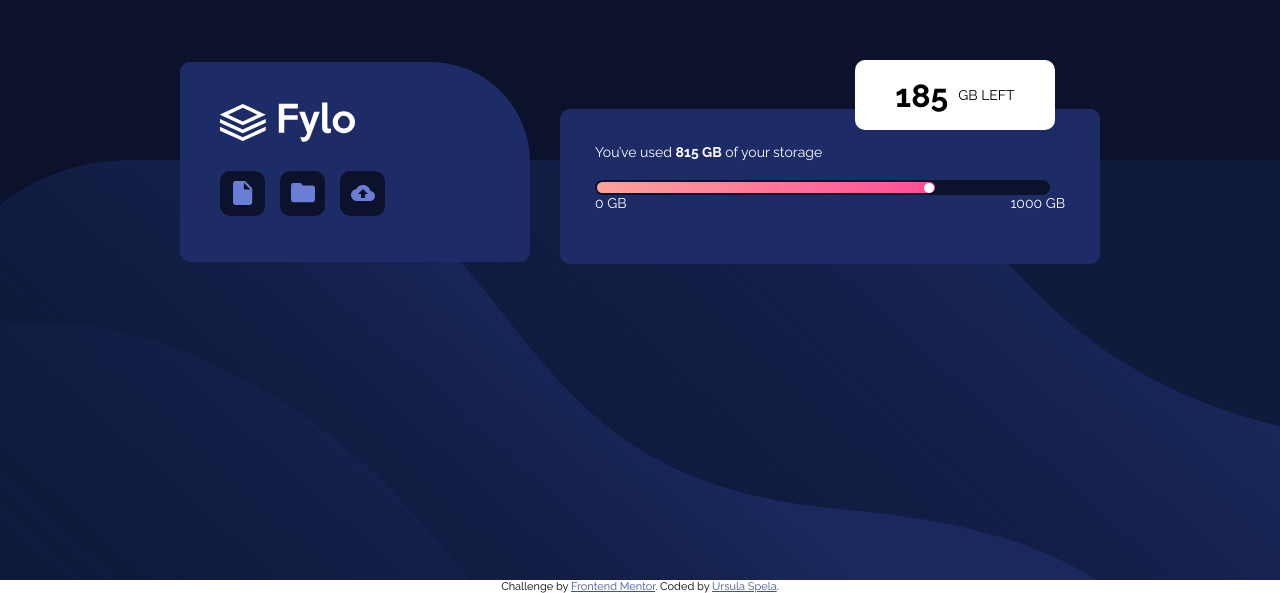
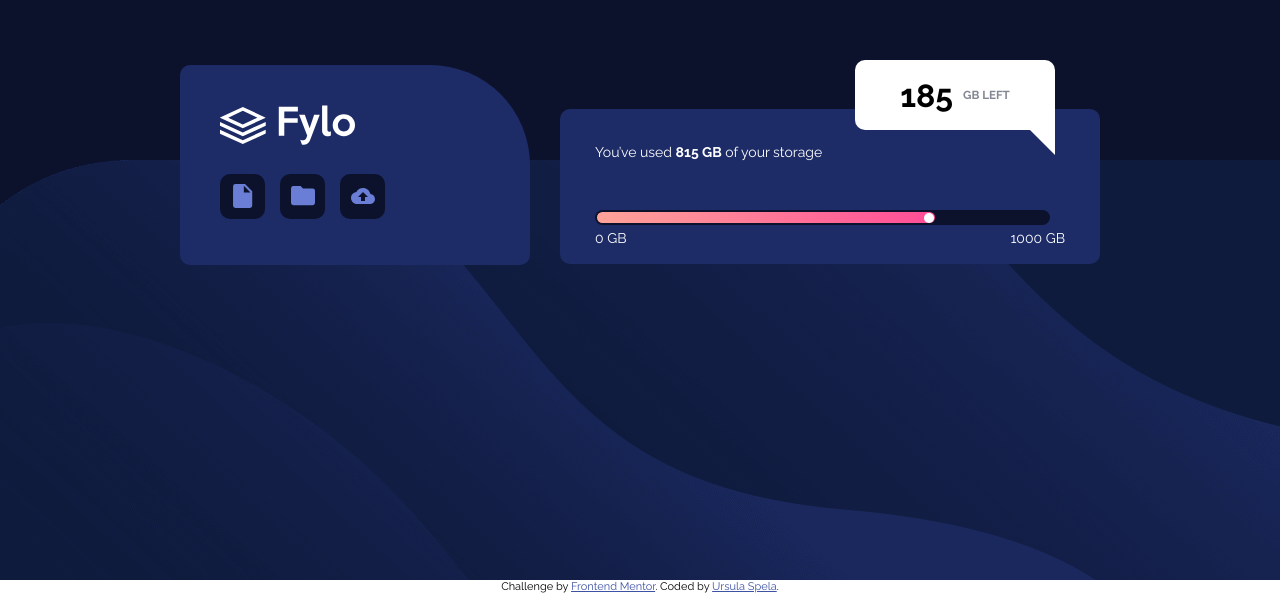
Before and after one commit to UrsulaSpela/fylo-data-storage-component, a plain HTML site: page index.html in a window 1280 px wide. Shown: the part 207-800 px from the top of the page. Drawn offline with Linux system fonts and the light colour scheme.

Commit message:
Add files via upload

```diff
--- a/index.html
+++ b/index.html
@@ -41,8 +41,9 @@
   <div id="right">
     <p>You’ve used <b>815 GB</b> of your storage</p>
 
-    <div id="bubble">
-      <h1>185</h1> <p>GB LEFT</p>
+    <div id="stats">
+      <div id="bubble"><h1>185</h1> <h5>GB LEFT</h5></div>
+      <div id="triangle"></div>
     </div>
 
     <div id="progbar">
--- a/style.css
+++ b/style.css
@@ -28,7 +28,7 @@ body {
   border-radius: 10px 100px 10px 10px;
   margin: 15px;
   position: relative;
-  top: -25px;
+  top: -22px;
   padding: 40px;
 }
 #icons {
@@ -55,6 +55,9 @@ body {
   color: white;
   font-size: 14px;
 }
+#stats {
+  height: 100px;
+}
 #bubble {
   background: white;
   width: 200px;
@@ -62,15 +65,27 @@ body {
   position: relative;
   left: 260px;
   top: -100px;
-  border-radius: 10px;
+  border-radius: 10px 10px 0 10px;
   color: black;
   display: flex;
   justify-content: center;
   align-items: center;
 }
+#triangle {
+  width: 30px;
+  height: 30px;
+  background: white;
+  clip-path: polygon(0 0, 100% 100%, 100% 0);
+  position: relative;
+  top: -105px;
+  left: 430px;
+}
 h1 {
   font-size: 32px;
   margin-right: 10px;
+}
+h5 {
+  color: hsl(229, 7%, 55%);
 }
 #progbar {
   position: relative;
@@ -83,6 +98,7 @@ h1 {
   background: hsl(229, 57%, 11%);
   border-radius: 7.5px;
   padding: 2px;
+  margin-bottom: 5px;
 }
 #bar-prog {
   height: 11px;
@@ -112,16 +128,22 @@ h1 {
   }
   #left {
     width: 325px;
+    margin: 5px;
   }
   #right {
     width: 325px;
     height: 160px;
+    margin: 5px;
   }
   #bar {
     width: 255px;
   }
   #bubble {
     left: 20px;
-    top: 70px;
+    top: 90px;
+    border-radius: 10px;
+  }
+  #triangle {
+    display: none;
   }
 }
```
